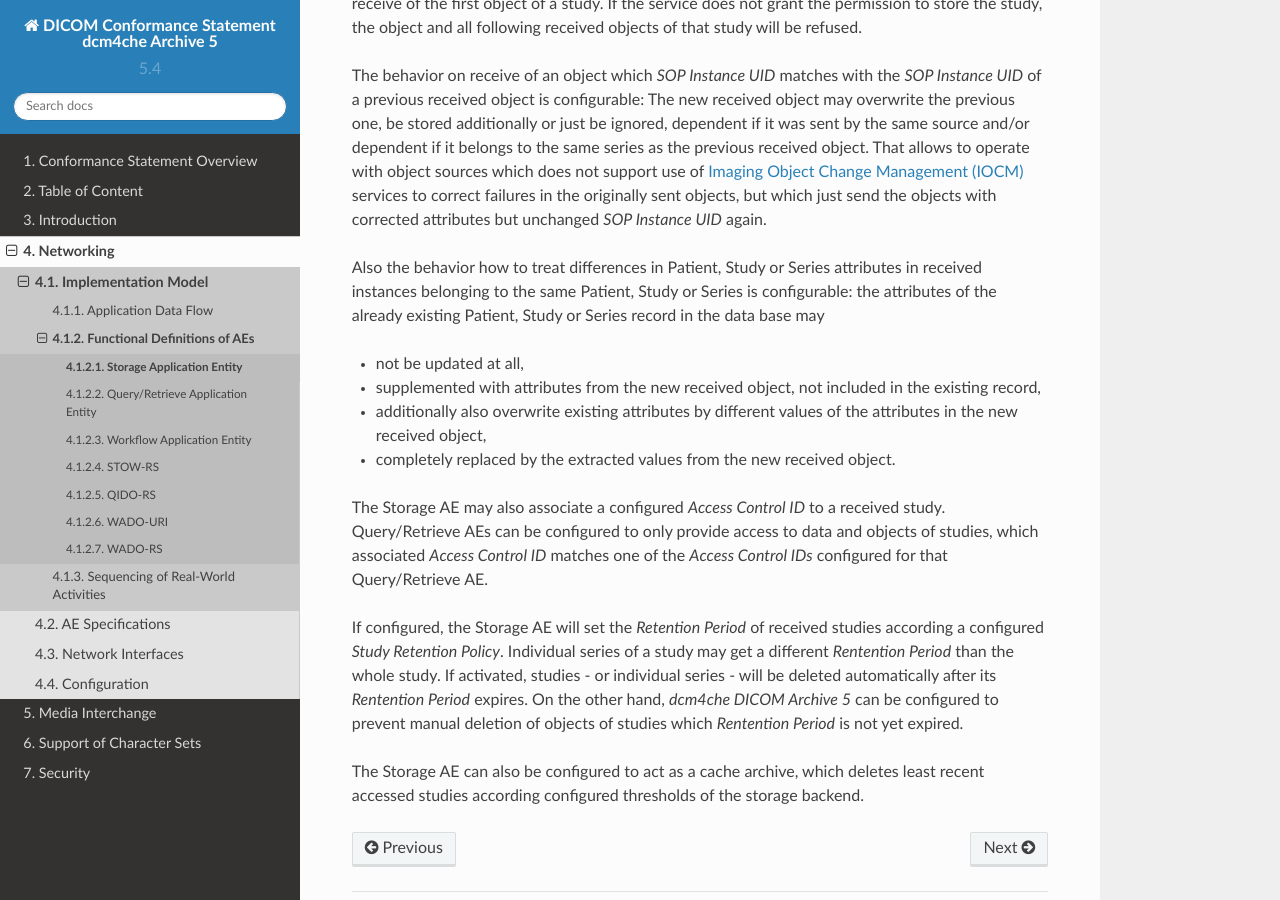
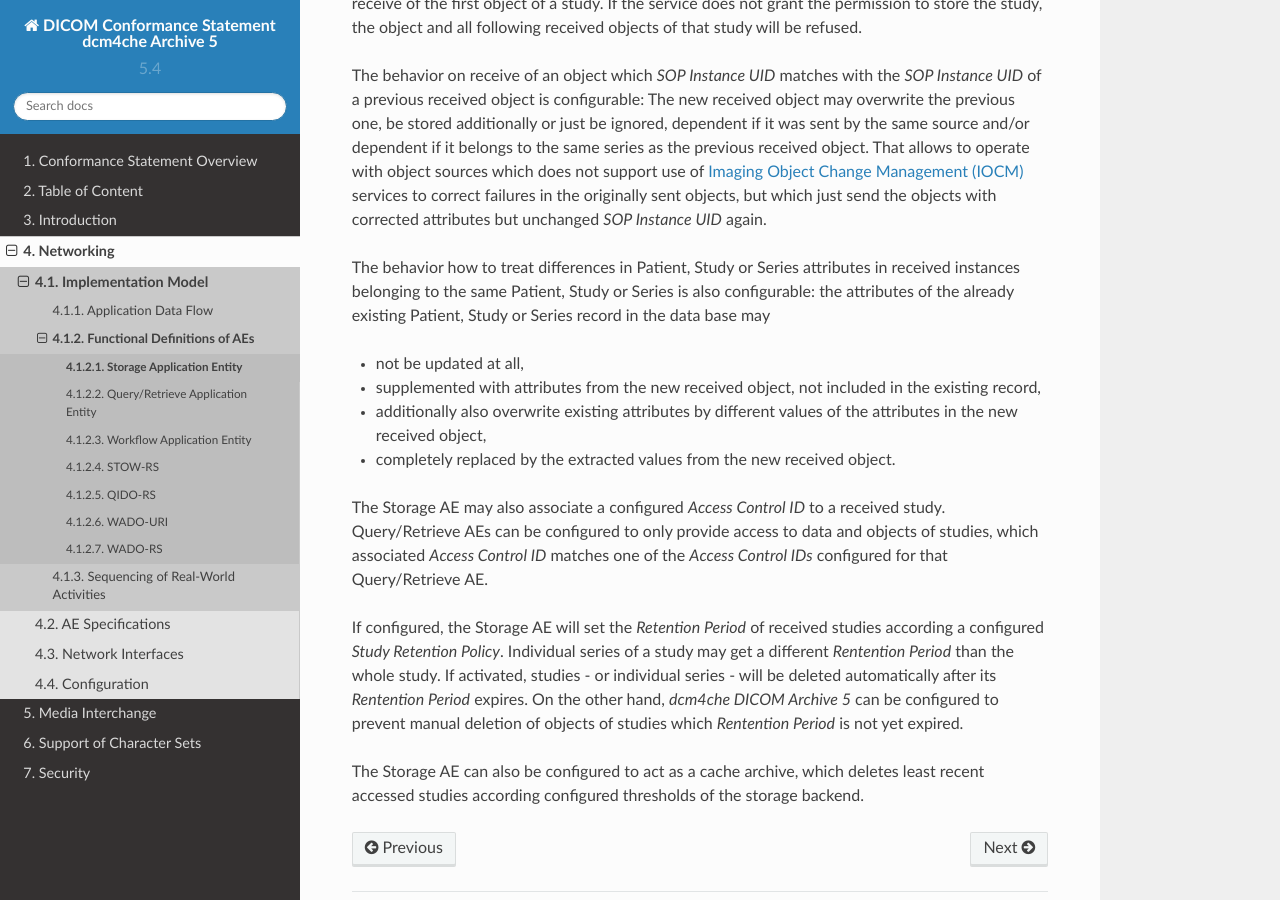
Before and after one commit to dcm4che/dcm4chee-arc-cs, a Sphinx documentation site: the page built from docs/networking/model/fktdefs/storage.rst, in a window 1280 px wide and 900 px high, scrolled down 456 px. Built offline with Sphinx 7.4.7 and the Read the Docs theme 2.0.0, drawn with Linux system fonts in a browser that asks for light colours.

```diff
--- a/docs/networking/model/fktdefs/storage.rst
+++ b/docs/networking/model/fktdefs/storage.rst
@@ -23,8 +23,8 @@ previous received object. That allows to operate with object sources which does
 to correct failures in the originally sent objects, but which just send the objects with corrected attributes but
 unchanged *SOP Instance UID* again.
 
-Also the behavior how to treat differences in Patient, Study or Series attributes in received instances belonging
-to the same Patient, Study or Series is configurable: the attributes of the already existing Patient, Study or
+The behavior how to treat differences in Patient, Study or Series attributes in received instances belonging
+to the same Patient, Study or Series is also configurable: the attributes of the already existing Patient, Study or
 Series record in the data base may
 
 * not be updated at all,
```
